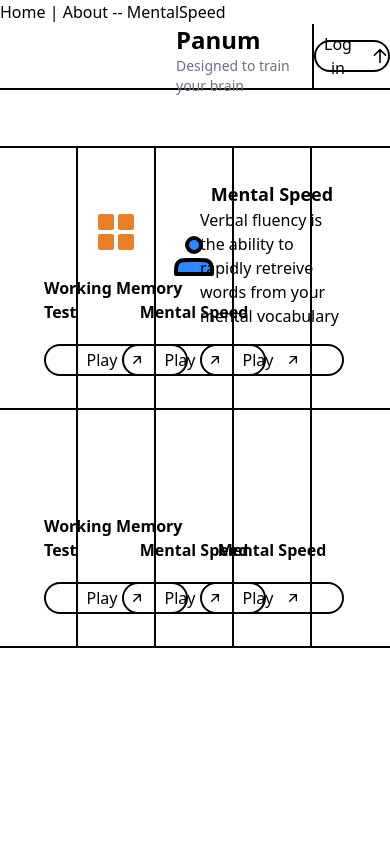
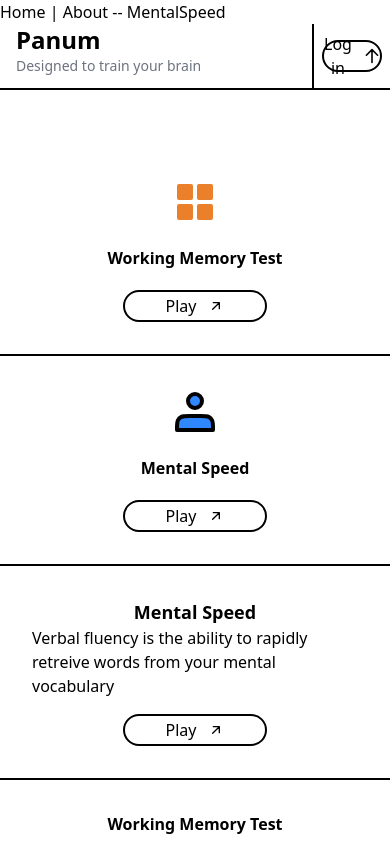
Before and after one commit to safinazbg/Panum-games, a Vue app: page /MentalSpeed in a window 390 px wide. Shown: the top 844 px of the page. Built offline with nearby package versions, Linux system fonts and the light colour scheme.

Commit message:
response update

```diff
--- a/src/views/MentalSpeed.vue
+++ b/src/views/MentalSpeed.vue
@@ -1,14 +1,14 @@
 <template>
   <div class="container mx-auto w-full flex border-b-2 border-black">
-    <div class="w-4/5 h-16 ml-44">
+    <div class="w-4/5 h-16 md:ml-44 mx-4">
       <p class="w-1/2 text-2xl font-bold">Panum</p>
-      <p class="text-sm text-gray-500 font-n">Designed to train your brain</p>
+      <p class="text-sm text-gray-500 ">Designed to train your brain</p>
     </div>
     <div
-      class="w-1/5 h-16 border-l-2 border-black flex justify-center items-center"
+      class="w-1/5 h-16 border-l-2 border-black flex justify-center items-center md:mx-2"
     >
       <button
-        class="border-2 border-black rounded-full text-center w-36 h-8 flex justify-center items-center"
+        class="border-2 border-black rounded-full text-center mx-2 w-36 h-8 flex justify-center items-center"
       >
         Log in
         <span class="ml-3"><arrowTop class="h-4 w-4"></arrowTop></span>
@@ -16,10 +16,10 @@
     </div>
   </div>
   <div class="container mx-auto w-full mt-14">
-    <div class="grid-group grid grid-cols-5 border-b-2 border-t-2 border-black">
-      <div class="col1 border-r-2 border-black"></div>
+    <div class="grid-group md:grid grid-cols-5 border-b-2 md:border-t-2 border-black">
+      <div class="col1 md:border-r-2 border-black"></div>
       <div
-        class="col2 border-r-2 p-8 border-black flex items-end justify-center"
+        class="col2  border-b-2 md:border-b-0 md:border-r-2 p-8 border-black flex items-end justify-center"
       >
         <div class="icon flex flex-col items-center space-y-5">
           <gridIcon class="w-12 h-12" />
@@ -33,7 +33,7 @@
         </div>
       </div>
       <div
-        class="col3 border-r-2 p-8 border-black flex items-end justify-center"
+        class="col3 md:border-r-2 md:border-b-0 p-8 border-black flex items-end justify-center border-b-2"
       >
         <div class="icon flex flex-col items-center space-y-5">
           <peopleIcon class="w-12 h-12" />
@@ -47,7 +47,7 @@
         </div>
       </div>
       <div
-        class="col4 border-r-2 p-8 border-black flex items-end justify-center"
+        class="col4 md:border-r-2 p-8 border-black flex items-end justify-center"
       >
         <div class="icon flex flex-col items-center justify-center">
           <p class="font-semibold text-lg">Mental Speed</p>
@@ -65,10 +65,10 @@
       </div>
       <div class="col5 border-black"></div>
     </div>
-    <div class="grid-group grid grid-cols-5 border-b-2 border-black">
+    <div class="grid-group md:grid grid-cols-5 border-b-2 border-black">
       <div class="col1 border-r-2 border-black"></div>
       <div
-        class="col2 border-r-2 p-8 border-black flex items-end justify-center"
+        class="col2 md:border-r-2 md:border-b-0 border-b-2 p-8 border-black flex items-end justify-center"
       >
         <div class="icon flex flex-col items-center space-y-5">
           <p class="font-semibold">Working Memory Test</p>
@@ -81,7 +81,7 @@
         </div>
       </div>
       <div
-        class="col3 border-r-2 p-8 border-black flex items-end justify-center"
+        class="col3 md:border-r-2 md:border-b-0 border-b-2 p-8 border-black flex items-end justify-center"
       >
         <div class="icon flex flex-col items-center space-y-5">
           <p class="font-semibold">Mental Speed</p>
@@ -94,11 +94,11 @@
         </div>
       </div>
       <div
-        class="col3 border-r-2 p-8 border-black flex items-end justify-center"
+        class="col3 md:border-r-2 p-8 border-black flex items-end justify-center"
       >
         <div class="icon flex flex-col items-center space-y-5">
           <!-- box içine icon eklenecekse p etiketi içindeki margin silinecek -->
-          <p class="font-semibold mt-24">Mental Speed</p>
+          <p class="font-semibold md:mt-24">Mental Speed</p>
           <button
             class="border-2 border-black rounded-full text-center w-36 h-8 flex justify-center items-center"
           >
```
